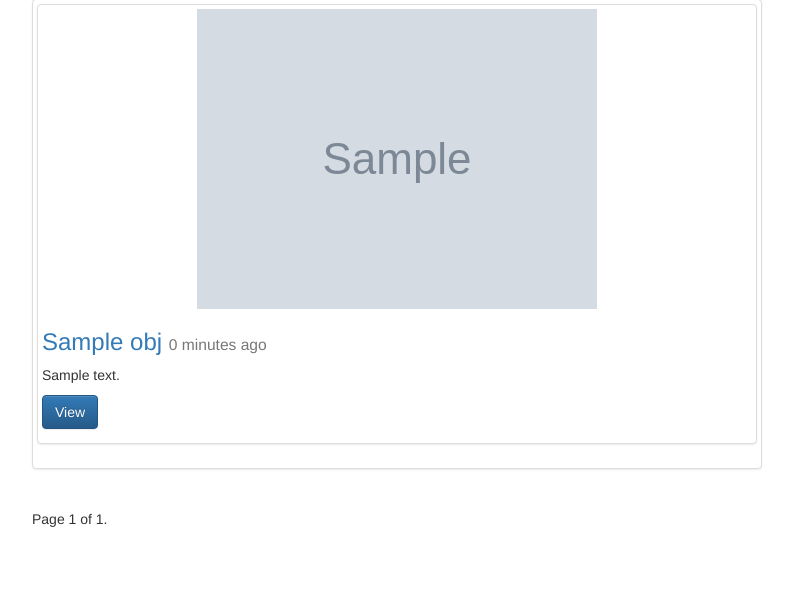
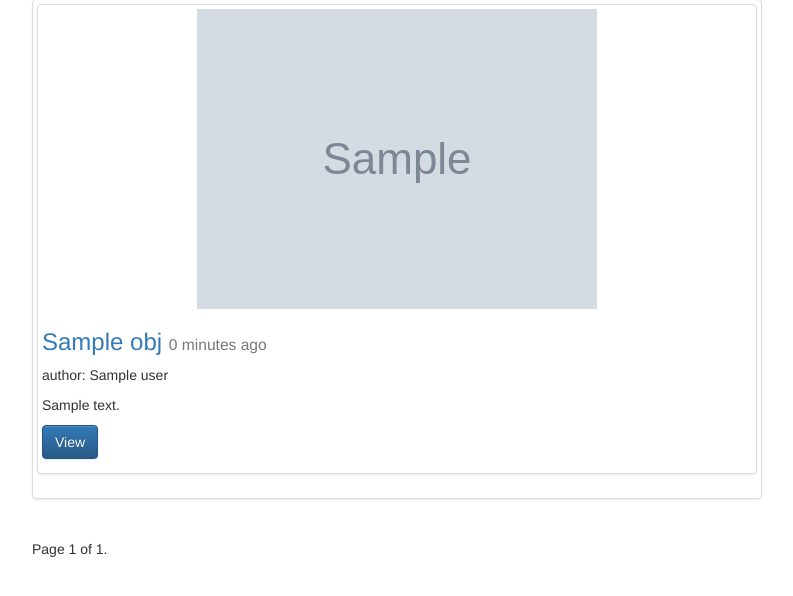
Before and after one commit to climberwb/django_blog, a Django app: template src/templates/post_list.html in a window 1280 px wide. Shown: the part 71-667 px from the top of the page, without its empty margins (243-1036 px from the left). Run offline with Django 3.2, Linux system fonts and the light colour scheme; the template is opened without the code that fills it: most values are stand-ins (such as "Sample title", 1, 10 or a date in 2020); grey boxes marked "Sample" are stand-in pictures; parts of the project's set-up code (start-up, migrations or seed data) failed here and were passed over; some libraries are stand-ins or nearby versions.

Commit message:
added user foreign key to posts model

```diff
--- a/src/posts/models.py
+++ b/src/posts/models.py
@@ -1,5 +1,6 @@
 from __future__ import unicode_literals
 
+from django.conf import settings
 from django.db import models
 from django.core.urlresolvers import reverse
 from django.db.models.signals import pre_save
@@ -11,6 +12,7 @@ def upload_location(instance,filename):
 
 # Create your models here.
 class Post(models.Model):
+    user = models.ForeignKey(settings.AUTH_USER_MODEL, default=1)
     title = models.CharField(max_length=120)
     slug = models.SlugField(unique=True)
     image = models.ImageField(upload_to=upload_location,
--- a/src/templates/post_detail.html
+++ b/src/templates/post_detail.html
@@ -5,11 +5,15 @@
 
 {% block content %}
     <div class='col-sm-6 col-sm-offset-3'>
+
         {% if post.image %}
             <img src='{{ post.image.url }}' class='img-responsive'/>
         {% endif %}
-        <h1>{{ post.title}} <small>{{ post.timestamp }}</small></h1>
+        <h1>{{ post.title}} <small>posted by:  {{ post.timestamp }}</small> </h1>
 
+        {% if user.get_full_name %}
+            <p>author: <small>{{ user.get_full_name }}</small></p>
+        {% endif %}
         <a href="https://www.facebook.com/sharer/sharer.php?u={{request.build_absolute_uri}}">
          Facebook
         </a>
--- a/src/templates/post_list.html
+++ b/src/templates/post_list.html
@@ -14,6 +14,11 @@
                             <img src='{{ obj.image.url }}' class='img-responsive'/>
                         {% endif %}
                        <h3><a href="{{obj.get_absolute_url}}"> {{obj.title}} </a><small>{{obj.timestamp|timesince}} ago</small></h3>
+                       {% if obj.user.get_full_name %}
+                           <p> author: {{obj.user.get_full_name}} </p>
+                       {% elif obj.user.username%}
+                           <p> author:  {{obj.user.username}} </p>
+                       {% endif%}
                         <p>{{obj.content | linebreaks|truncatechars:120}}</p>
                         <p><a href="{{obj.get_absolute_url}}" class="btn btn-primary" role="button">View</a></p>
                     </div>
```
Also changed, not shown: src/posts/views.py (+20 -5 lines), media_cdn/None/leadership_banner_032116.png (added), src/db.sqlite3, src/posts/migrations/0003_post_user.py (added).
